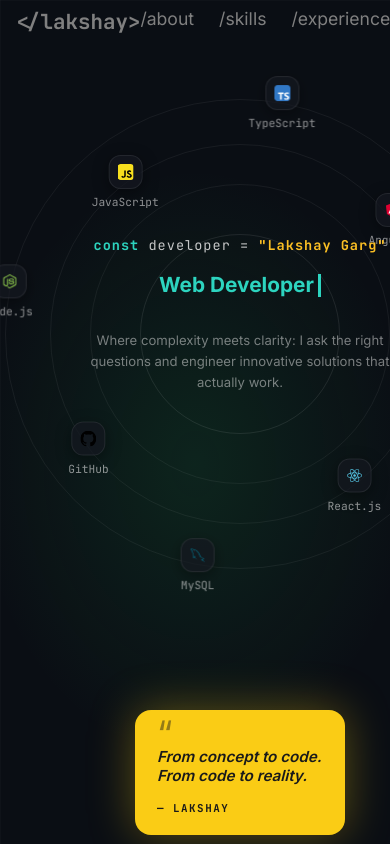
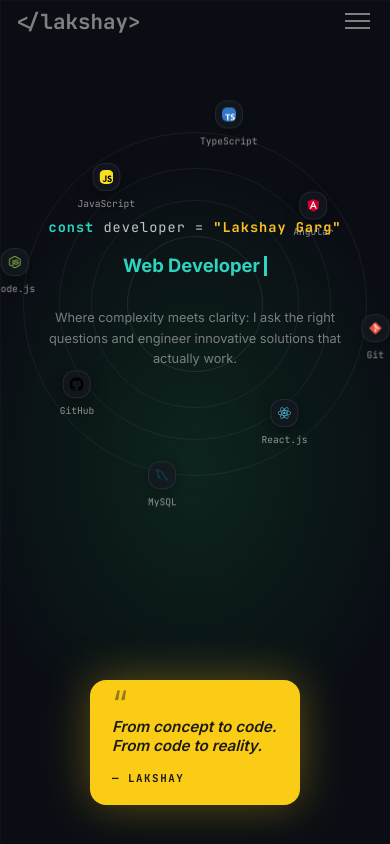
Before and after one commit to Lakshay-garg/lakshay-portfolio, an Angular app: page / in a window 390 px wide. Shown: the top 844 px of the page. Built offline with nearby package versions, Linux system fonts and the light colour scheme.

Commit message:
fixed mobile responsiveness

```diff
--- a/src/app/sections/hero/hero.css
+++ b/src/app/sections/hero/hero.css
@@ -272,3 +272,59 @@
     animation: none;
   }
 }
+
+/* ---- phones: shrink so the outer ring fits the screen ---- */
+@media (max-width: 560px) {
+  .orbit-system {
+    width: 92vw;
+    height: 92vw;
+    max-width: 360px;
+    max-height: 360px;
+  }
+  /* size rings as a proportion of the system so nothing clips */
+  .ring-1 {
+    width: 38%;
+    height: 38%;
+  }
+  .ring-2 {
+    width: 58%;
+    height: 58%;
+  }
+  .ring-3 {
+    width: 76%;
+    height: 76%;
+  }
+  .ring-4 {
+    width: 96%;
+    height: 96%;
+  }
+
+  /* radius must track the smaller rings — keep planets ON the rings */
+  .planet-3 {
+    --radius: 38vw;
+  }
+  .planet-4 {
+    --radius: 47vw;
+  }
+
+  .planet img {
+    width: 28px;
+    height: 28px;
+    padding: 6px;
+  }
+  .planet-label {
+    font-size: 0.6rem;
+  }
+
+  .orbit-center {
+    max-width: 78vw;
+    transform: translateY(-10px);
+  }
+  .role-line {
+    font-size: 1.15rem;
+  }
+  .about {
+    font-size: 0.8rem;
+    max-width: 80vw;
+  }
+}
--- a/src/app/shared/navbar/navbar.css
+++ b/src/app/shared/navbar/navbar.css
@@ -1,7 +1,9 @@
 .navbar {
   display: flex;
   justify-content: space-between;
+  align-items: center;
   margin: 2% 4%;
+  position: relative;
 }
 
 .logo {
@@ -17,6 +19,8 @@
   display: flex;
   list-style: none;
   gap: 25px;
+  margin: 0;
+  padding: 0;
 }
 
 .nav-links li a {
@@ -28,3 +32,44 @@
 .nav-links li a:hover {
   color: #27cbcb;
 }
+
+/* Hamburger button — hidden on desktop */
+.menu-toggle {
+  display: none;
+  flex-direction: column;
+  gap: 5px;
+  background: none;
+  border: none;
+  cursor: pointer;
+  padding: 4px;
+}
+.menu-toggle span {
+  width: 25px;
+  height: 2px;
+  background: gray;
+  transition: 0.3s;
+}
+
+@media (max-width: 768px) {
+  .menu-toggle {
+    display: flex;
+  }
+
+  .nav-links {
+    position: absolute;
+    top: 100%;
+    right: 0;
+    flex-direction: column;
+    background: #1a1a1a; /* match your site bg */
+    padding: 20px;
+    gap: 18px;
+    border-radius: 8px;
+    display: none; /* hidden until toggled */
+    min-width: 160px;
+    z-index: 5;
+  }
+
+  .nav-links.open {
+    display: flex;
+  }
+}
--- a/src/app/shared/navbar/navbar.html
+++ b/src/app/shared/navbar/navbar.html
@@ -1,10 +1,17 @@
 <nav class="navbar">
   <div class="logo">&lt;/lakshay&gt;</div>
-  <ul class="nav-links">
-    <li><a href="#about">/about</a></li>
-    <li><a href="#skills">/skills</a></li>
-    <li><a href="#experience">/experience</a></li>
-    <!-- <li><a href="#projects">/projects</a></li> -->
-    <li><a href="#contact">/contact</a></li>
+  <button
+    class="menu-toggle"
+    aria-label="Toggle menu"
+    [attr.aria-expanded]="isOpen"
+    (click)="toggleMenu()"
+  >
+    <span></span><span></span><span></span>
+  </button>
+  <ul class="nav-links" [class.open]="isOpen">
+    <li><a href="#about" (click)="closeMenu()">/about</a></li>
+    <li><a href="#skills" (click)="closeMenu()">/skills</a></li>
+    <li><a href="#experience" (click)="closeMenu()">/experience</a></li>
+    <li><a href="#contact" (click)="closeMenu()">/contact</a></li>
   </ul>
 </nav>
--- a/src/app/shared/navbar/navbar.ts
+++ b/src/app/shared/navbar/navbar.ts
@@ -8,5 +8,13 @@ import { ThemeService } from '../../services/theme-service';
   styleUrl: './navbar.css',
 })
 export class Navbar {
+  isOpen = false;
 
+  toggleMenu() {
+    this.isOpen = !this.isOpen;
+  }
+
+  closeMenu() {
+    this.isOpen = false;
+  }
 }
```
